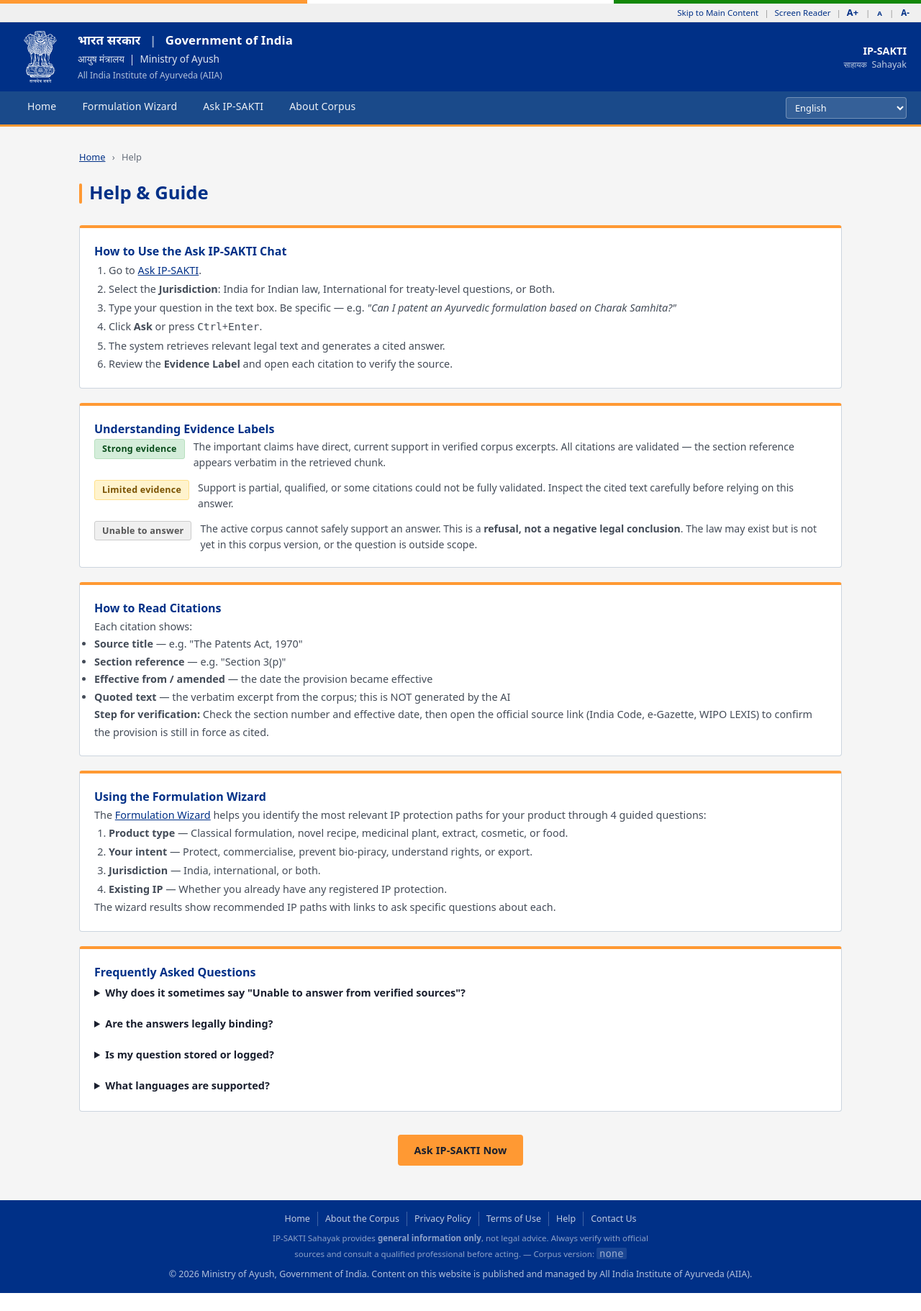
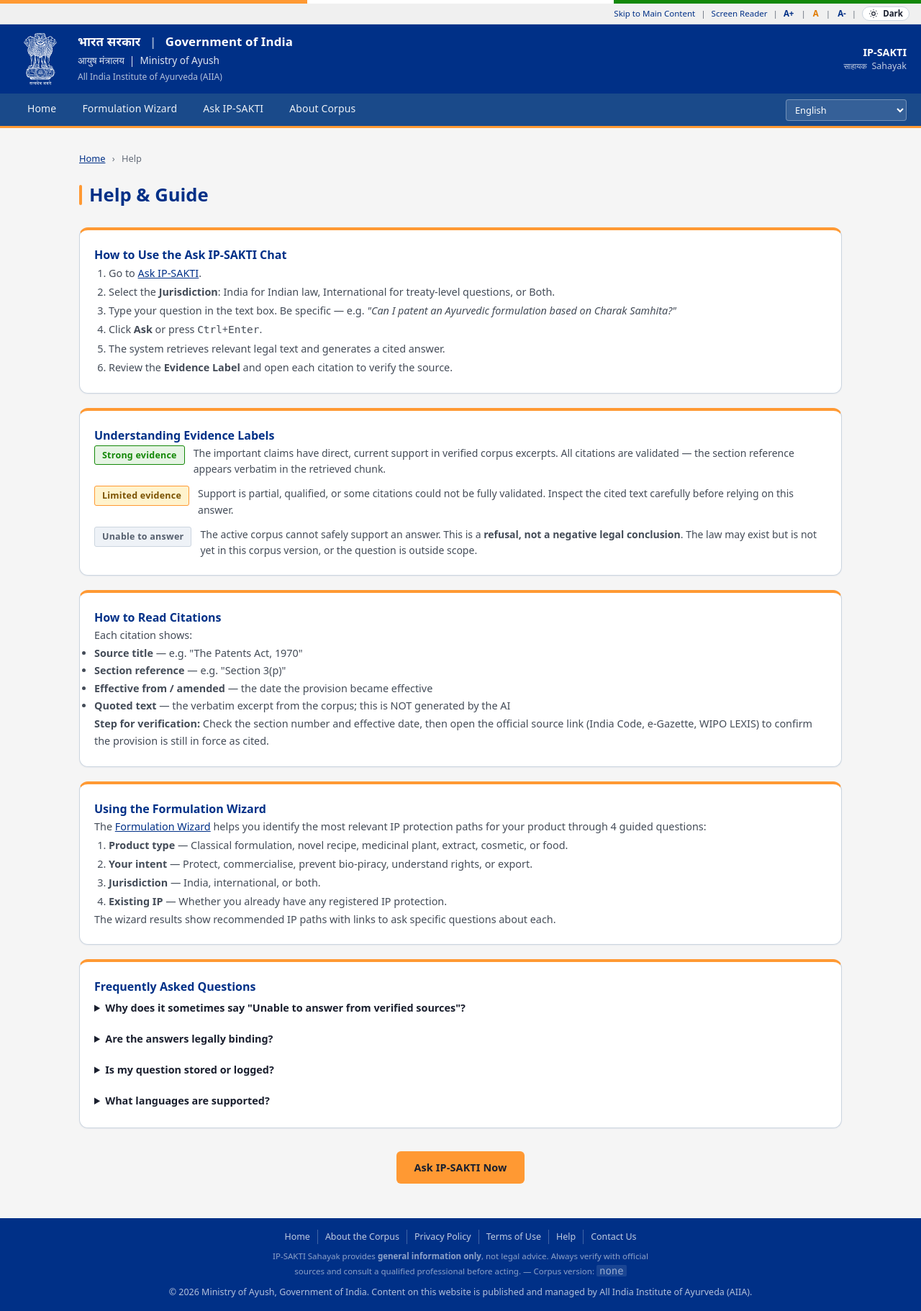
Before and after one commit to EDWARD-012/IP-SAKTI-Sahayak, a Django app: page /help/ in a window 1280 px wide. Shown: the whole page at 72% size. Before the commit the page ends 1797 px from the top, so only its background shows below. Run offline with Django 5.2, Linux system fonts and the light colour scheme; data that the repository does not hold is empty; some web fonts are replaced.

Commit message:
Add opt-in light/dark theme toggle and polish GOI UI surfaces

```diff
--- a/core/static/css/gov-style.css
+++ b/core/static/css/gov-style.css
@@ -18,23 +18,23 @@
 /* ── 2. Accessibility bar ────────────────────────────────── */
 .gov-a11y-bar {
   background: var(--color-a11y-bar);
-  border-bottom: 1px solid #ddd;
-  padding: 3px 16px;
+  border-bottom: 1px solid var(--color-border);
+  padding: 4px 16px;
   display: flex;
   justify-content: flex-end;
   align-items: center;
   gap: 0;
   font-size: 0.72rem;
-  color: #333;
+  color: var(--color-text-secondary);
 }
 .gov-a11y-bar__sep {
-  color: #999;
+  color: var(--color-text-muted);
   margin: 0 8px;
   user-select: none;
 }
 .gov-a11y-bar a,
 .gov-a11y-bar button {
-  color: #003087;
+  color: var(--color-link);
   text-decoration: none;
   background: none;
   border: none;
@@ -51,15 +51,44 @@
   align-items: baseline;
 }
 .gov-a11y-bar__font-btns button { font-weight: 600; }
-.gov-a11y-bar__font-btns button:nth-child(1) { font-size: 0.8rem; }
-.gov-a11y-bar__font-btns button:nth-child(2) { font-size: 0.7rem; }
-.gov-a11y-bar__font-btns button:nth-child(3) { font-size: 0.6rem; }
+.gov-a11y-bar__font-btns button.active {
+  color: var(--gov-saffron-dark);
+  text-decoration: none;
+}
+
+/* ── Theme toggle (a11y bar) ─────────────────────────────── */
+.gov-theme-toggle {
+  display: inline-flex !important;
+  align-items: center;
+  gap: 6px;
+  padding: 2px 8px !important;
+  border: 1px solid var(--color-border) !important;
+  border-radius: 999px !important;
+  background: var(--color-surface) !important;
+  color: var(--color-text) !important;
+  font-weight: 600;
+  text-decoration: none !important;
+  line-height: 1;
+}
+.gov-theme-toggle:hover {
+  border-color: var(--gov-saffron) !important;
+  text-decoration: none !important;
+}
+.gov-theme-toggle__icon {
+  display: inline-flex;
+  width: 14px;
+  height: 14px;
+}
+.gov-theme-toggle__icon svg { width: 14px; height: 14px; }
+.gov-theme-toggle__moon { display: none; }
+html[data-theme="dark"] .gov-theme-toggle__sun { display: none; }
+html[data-theme="dark"] .gov-theme-toggle__moon { display: inline-flex; }
 
 
 /* ── 3. Main government header ───────────────────────────── */
 .gov-header {
-  background: var(--color-primary);     /* #003087 navy */
-  color: var(--color-text-inverse);
+  background: var(--color-chrome);
+  color: #ffffff;
   padding: 12px 20px;
   display: flex;
   align-items: center;
@@ -185,13 +214,15 @@
 .gov-card {
   background: var(--color-surface);
   border: 1px solid var(--color-border);
-  border-top: 4px solid var(--gov-saffron);   /* saffron top border */
-  border-radius: 4px;
-  padding: 20px;
-  transition: box-shadow 0.15s;
+  border-top: 4px solid var(--gov-saffron);
+  border-radius: var(--radius-lg);
+  padding: 22px 20px;
+  box-shadow: var(--shadow-card);
+  transition: box-shadow 0.2s var(--ease-out), transform 0.2s var(--ease-out), border-color 0.2s;
 }
 .gov-card:hover {
-  box-shadow: 0 2px 12px rgba(0,48,135,0.10);
+  box-shadow: var(--shadow-card-hover);
+  border-color: var(--color-border-strong);
 }
 .gov-card__icon {
   width: 40px;
@@ -230,19 +261,19 @@
   align-items: center;
   gap: 6px;
   background: var(--gov-saffron);
-  color: #1a1f2e;                          /* dark text on saffron */
+  color: #1a1f2e;
   border: none;
-  border-radius: 4px;
-  padding: 10px 22px;
+  border-radius: var(--radius-md);
+  padding: 11px 24px;
   font-size: 0.9rem;
   font-weight: 700;
   cursor: pointer;
   font-family: inherit;
   letter-spacing: 0.01em;
-  transition: background 0.15s;
+  transition: background 0.15s, transform 0.15s;
   text-decoration: none;
 }
-.gov-btn-primary:hover  { background: var(--gov-saffron-dark); }
+.gov-btn-primary:hover  { background: var(--gov-saffron-dark); transform: translateY(-1px); }
 
 .gov-btn-secondary {
   display: inline-flex;
@@ -409,9 +440,9 @@
   border-radius: 3px;
   letter-spacing: 0.02em;
 }
-.ev-label--strong  { color: #0a4d1c; background: #d4edda; border: 1px solid #b7dfbe; }
-.ev-label--limited { color: #7a5200; background: #fff3cd; border: 1px solid #ffe08a; }
-.ev-label--unable  { color: #555;    background: #f0f0f0; border: 1px solid #ccc; }
+.ev-label--strong  { color: var(--color-success); background: var(--color-success-bg); border: 1px solid var(--color-success); }
+.ev-label--limited { color: var(--color-warning); background: var(--color-warning-bg); border: 1px solid var(--gov-saffron); }
+.ev-label--unable  { color: var(--color-muted);   background: var(--color-surface-raised); border: 1px solid var(--color-border); }
 
 
 /* ── 11. Corpus version badge ────────────────────────────── */
--- a/core/static/css/tokens.css
+++ b/core/static/css/tokens.css
@@ -5,10 +5,12 @@
 
 :root {
   /* ── GOI Brand palette (NIC / DBIM standard) ── */
-  --color-primary:        #003087;   /* GOI deep navy — used on NIC portals */
+  --color-chrome:         #003087;   /* header / footer — never inverts */
+  --color-primary:        #003087;   /* titles, links, icons */
   --color-primary-hover:  #002060;
   --color-primary-light:  #e8f0f9;   /* tint for backgrounds */
   --color-nav:            #1a4a8a;   /* slightly lighter for nav bar */
+  --color-link:           #003087;
 
   /* ── Indian tricolor tokens ── */
   --gov-saffron:          #FF9933;   /* India flag saffron — accents, borders */
@@ -95,11 +97,13 @@
   --max-width-page:  960px;
   --sidebar-width:   280px;
   --radius-sm:  2px;
-  --radius-md:  4px;
-  --radius-lg:  8px;
+  --radius-md:  6px;
+  --radius-lg:  12px;
 
-  /* ── Elevation (border-only, no box-shadow) ── */
+  /* ── Elevation ── */
   --border-width:    1px;
+  --shadow-card:     0 1px 2px rgba(0, 48, 135, 0.06);
+  --shadow-card-hover: 0 8px 24px rgba(0, 48, 135, 0.12);
 
   /* ── Animation ── */
   --duration-fast:   150ms;
@@ -115,12 +119,67 @@
   --z-modal:   200;
 }
 
-/* GOI portals are light-only (GIGW). Dark-mode overrides removed deliberately —
-   browser dark mode must NOT invert the official palette. */
+/*
+ * Theme is OPT-IN via html[data-theme="dark"], never via prefers-color-scheme.
+ * OS dark mode must not invert the GOI chrome (header stays navy).
+ */
+html[data-theme="dark"] {
+  --color-chrome:         #00245f;
+  --color-primary:        #8bb6ff;
+  --color-primary-hover:  #b3ceff;
+  --color-primary-light:  #152a4a;
+  --color-nav:            #0f2d5c;
+  --color-link:           #8bb6ff;
+
+  --gov-saffron:          #FF9933;
+  --gov-saffron-dark:     #ffb056;
+  --gov-green:            #3dcc5a;
+  --gov-green-dark:       #2ea84a;
+  --gov-chakra:           #8bb6ff;
+
+  --color-accent:         #FF9933;
+  --color-accent-light:   #2a1c08;
+
+  --color-success:        #3dcc5a;
+  --color-success-bg:     #0d2414;
+  --color-warning:        #ffc857;
+  --color-warning-bg:     #2a1f08;
+  --color-danger:         #ff6b6b;
+  --color-danger-bg:      #2a1010;
+  --color-muted:          #8a9bb0;
+
+  --color-bg:             #0b1220;
+  --color-surface:        #121c2e;
+  --color-surface-raised: #1a2740;
+  --color-border:         #2a3d5c;
+  --color-border-strong:  #3d5578;
+  --color-a11y-bar:       #0a1424;
+
+  --color-text:           #e8eef6;
+  --color-text-secondary: #b7c4d6;
+  --color-text-muted:     #8494ab;
+  --color-text-inverse:   #ffffff;
+
+  --evidence-strong-color: var(--color-success);
+  --evidence-strong-bg:    var(--color-success-bg);
+  --evidence-limited-color: var(--color-warning);
+  --evidence-limited-bg:   var(--color-warning-bg);
+  --evidence-unable-color: var(--color-muted);
+  --evidence-unable-bg:    var(--color-surface-raised);
+
+  --shadow-card:       0 1px 2px rgba(0, 0, 0, 0.35);
+  --shadow-card-hover: 0 10px 28px rgba(0, 0, 0, 0.45);
+}
 
 /* ── Reset ── */
 *, *::before, *::after { box-sizing: border-box; margin: 0; padding: 0; }
 html { font-size: 16px; scroll-behavior: smooth; color-scheme: light; }
+html[data-theme="dark"] { color-scheme: dark; }
+html.theme-ready,
+html.theme-ready body {
+  transition: background-color var(--duration-base) var(--ease-out),
+              color var(--duration-base) var(--ease-out);
+}
 body {
   font-family: var(--font-sans);
   font-size: var(--text-base);
@@ -128,7 +187,7 @@ body {
   color: var(--color-text);
   background: var(--color-bg);
 }
-a { color: var(--color-primary); text-decoration: underline; }
+a { color: var(--color-link); text-decoration: underline; }
 a:hover { color: var(--color-primary-hover); }
 code, pre { font-family: var(--font-mono); font-size: var(--text-sm); }
 
--- a/core/static/js/app.js
+++ b/core/static/js/app.js
@@ -256,9 +256,38 @@ function setupScrollReveal() {
   });
 }
 
-// ── Boot ─────────────────────────────────────────────────────────────────────
+// ── Theme toggle (light / dark, opt-in, localStorage) ────────────────────────
+
+const THEME_LS_KEY = 'ipSaktiTheme';
+
+function currentTheme() {
+  return document.documentElement.getAttribute('data-theme') === 'dark' ? 'dark' : 'light';
+}
+
+function applyTheme(theme) {
+  const next = theme === 'dark' ? 'dark' : 'light';
+  document.documentElement.setAttribute('data-theme', next);
+  try { localStorage.setItem(THEME_LS_KEY, next); } catch { /* private browsing */ }
+
+  const btn = document.getElementById('theme-toggle');
+  if (!btn) return;
+  const isDark = next === 'dark';
+  btn.setAttribute('aria-pressed', String(isDark));
+  btn.setAttribute('aria-label', isDark ? 'Switch to light theme' : 'Switch to dark theme');
+  const label = btn.querySelector('.gov-theme-toggle__text');
+  if (label) label.textContent = isDark ? 'Light' : 'Dark';
+}
+
+function setupThemeToggle() {
+  applyTheme(currentTheme());
+  document.documentElement.classList.add('theme-ready');
+  document.getElementById('theme-toggle')?.addEventListener('click', () => {
+    applyTheme(currentTheme() === 'dark' ? 'light' : 'dark');
+  });
+}
 
 document.addEventListener('DOMContentLoaded', () => {
+  setupThemeToggle();
   pageEntrance();
   setupHtmxListeners();
   setupFontSizeControls();
--- a/core/templates/base.html
+++ b/core/templates/base.html
@@ -5,10 +5,22 @@
   <meta charset="UTF-8" />
   <meta name="viewport" content="width=device-width, initial-scale=1.0" />
   <meta name="robots" content="noindex, nofollow" />
-  <meta name="color-scheme" content="light" />
+  <meta name="color-scheme" content="light dark" />
   <title>{% block title %}IP-SAKTI Sahayak — Ministry of Ayush{% endblock %}</title>
 
   {% load static %}
+
+  {# Apply saved theme BEFORE CSS so the first paint is not a flash. #}
+  <script>
+    (function () {
+      try {
+        var t = localStorage.getItem('ipSaktiTheme');
+        document.documentElement.setAttribute('data-theme', t === 'dark' ? 'dark' : 'light');
+      } catch (e) {
+        document.documentElement.setAttribute('data-theme', 'light');
+      }
+    })();
+  </script>
 
   {# ── Design system ── #}
   <link rel="stylesheet" href="{% static 'css/fonts.css' %}" />
@@ -79,12 +91,28 @@
     <a href="{% url 'core:screen_reader' %}" aria-label="Screen reader access page">Screen Reader</a>
     <span class="gov-a11y-bar__sep">|</span>
     <span aria-label="Font size controls" class="gov-a11y-bar__font-btns">
-      <button onclick="document.documentElement.style.fontSize='112%'" title="Increase font size" aria-label="Increase font size">A+</button>
+      <button type="button" class="js-font-btn" data-font-size="large" title="Increase font size" aria-label="Increase font size">A+</button>
       <span class="gov-a11y-bar__sep">|</span>
-      <button onclick="document.documentElement.style.fontSize='100%'" title="Reset font size" aria-label="Reset font size">A</button>
+      <button type="button" class="js-font-btn" data-font-size="normal" title="Reset font size" aria-label="Reset font size">A</button>
       <span class="gov-a11y-bar__sep">|</span>
-      <button onclick="document.documentElement.style.fontSize='88%'"  title="Decrease font size" aria-label="Decrease font size">A-</button>
+      <button type="button" class="js-font-btn" data-font-size="small" title="Decrease font size" aria-label="Decrease font size">A-</button>
     </span>
+    <span class="gov-a11y-bar__sep">|</span>
+    <button type="button" class="gov-theme-toggle" id="theme-toggle"
+            aria-pressed="false" aria-label="Switch to dark theme">
+      <span class="gov-theme-toggle__icon gov-theme-toggle__sun" aria-hidden="true">
+        <svg viewBox="0 0 24 24" fill="none" stroke="currentColor" stroke-width="2">
+          <circle cx="12" cy="12" r="4"/>
+          <path d="M12 2v2M12 20v2M4.9 4.9l1.4 1.4M17.7 17.7l1.4 1.4M2 12h2M20 12h2M4.9 19.1l1.4-1.4M17.7 6.3l1.4-1.4"/>
+        </svg>
+      </span>
+      <span class="gov-theme-toggle__icon gov-theme-toggle__moon" aria-hidden="true">
+        <svg viewBox="0 0 24 24" fill="none" stroke="currentColor" stroke-width="2">
+          <path d="M21 14.5A8.5 8.5 0 1 1 9.5 3 7 7 0 0 0 21 14.5z"/>
+        </svg>
+      </span>
+      <span class="gov-theme-toggle__text">Dark</span>
+    </button>
   </div>
 
   {# ── 3. Main government header ── #}
--- a/wizard/static/wizard/css/wizard.css
+++ b/wizard/static/wizard/css/wizard.css
@@ -187,7 +187,7 @@
 }
 .wizard-option__input:checked + .wizard-option__card {
   border-color: var(--gov-saffron);
-  background: #fff4e0;
+  background: var(--color-accent-light);
   box-shadow: 0 0 0 3px rgba(255,153,51,0.18);
 }
 .wizard-option__icon {
@@ -245,7 +245,7 @@
   transform: rotate(45deg) translateY(-1px);
 }
 .wizard-option__input:checked ~ .wizard-option__check::after {
-  border-color: #fff;
+  border-color: var(--color-text-inverse);
 }
 
 /* ── Step navigation buttons ─────────────────────────────── */
```
Also changed, not shown: other parts of core/static/css/gov-style.css (+38 -8 lines), core/static/css/chat.css (+4 -4 lines), core/templates/core/home.html (+4 -4 lines), scripts/shot_theme.py (added, +65 -0 lines), .cursor/skills/frontend-theme/SKILL.md (added), 6 other files.
